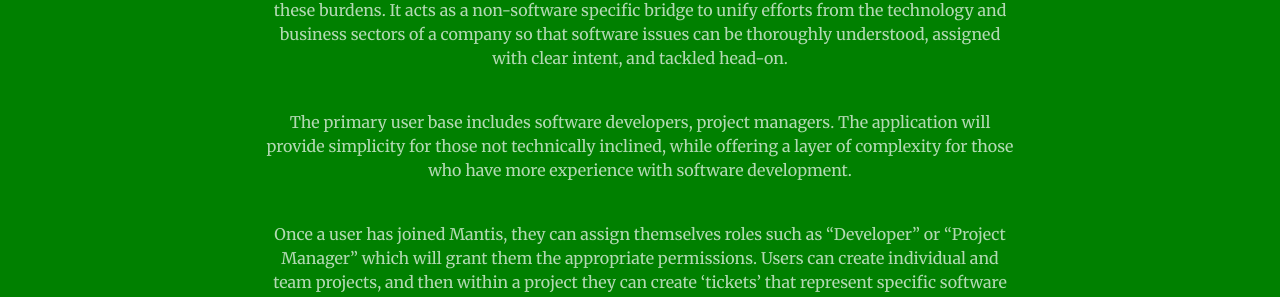
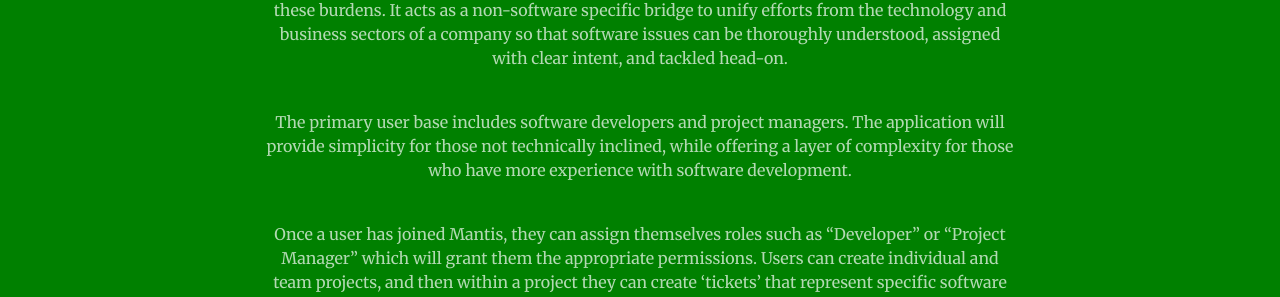
Before and after one commit to RozenNoureev/Mantis-website, a Jekyll site: the page built from index.html, in a window 1280 px wide and 900 px high, scrolled down 1166 px. Shown: the part 148-445 px from the top of the window. Built offline with Jekyll 4.4.1, drawn with Linux system fonts in a browser that asks for light colours.

Commit message:
Update vision.html

```diff
--- a/_includes/vision.html
+++ b/_includes/vision.html
@@ -8,7 +8,7 @@
 
                 <p class="text-faded">As with anything related to technology, the realm of software creation is ever-changing, requiring flexibility. In addition, deciding how to divide the workload can be stressful and time-consuming. There is also the need to keep track of accountability. Mantis is a comprehensive tool to ease all of these burdens. It acts as a non-software specific bridge to unify efforts from the technology and business sectors of a company so that software issues can be thoroughly understood, assigned with clear intent, and tackled head-on.</p>
                 </br>
-                <p class="text-faded">The primary user base includes software developers, project managers. The application will provide simplicity for those not technically inclined, while offering a layer of complexity for those who have more experience with software development.</p>
+                <p class="text-faded">The primary user base includes software developers and project managers. The application will provide simplicity for those not technically inclined, while offering a layer of complexity for those who have more experience with software development.</p>
                 </br>
                 <p class="text-faded">Once a user has joined Mantis, they can assign themselves roles such as “Developer” or “Project Manager” which will grant them the appropriate permissions. Users can create individual and team projects, and then within a project they can create ‘tickets’ that represent specific software bugs. Tickets will allow users to describe and document bugs, assign them to team members, and establish deadlines. Tickets and projects will be searchable on a separate ‘board’ which can be filtered out using various criteria.</p>
                 </br>
```
